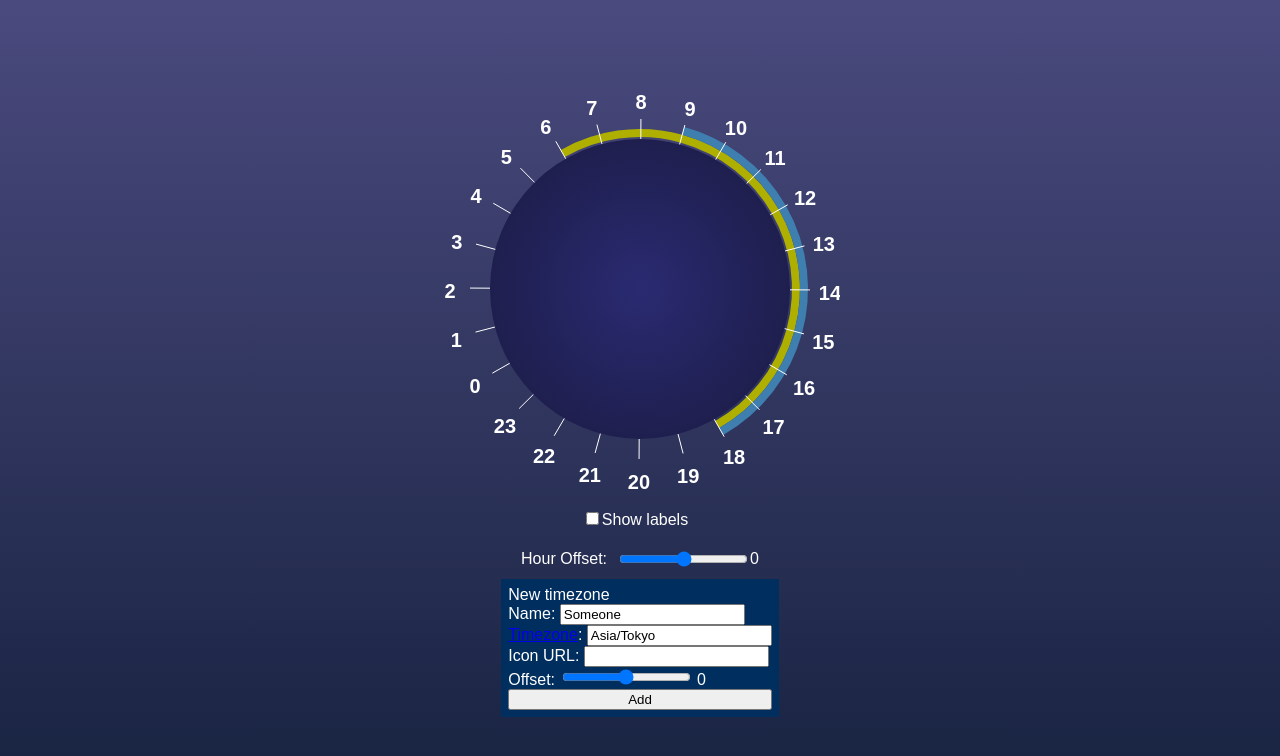
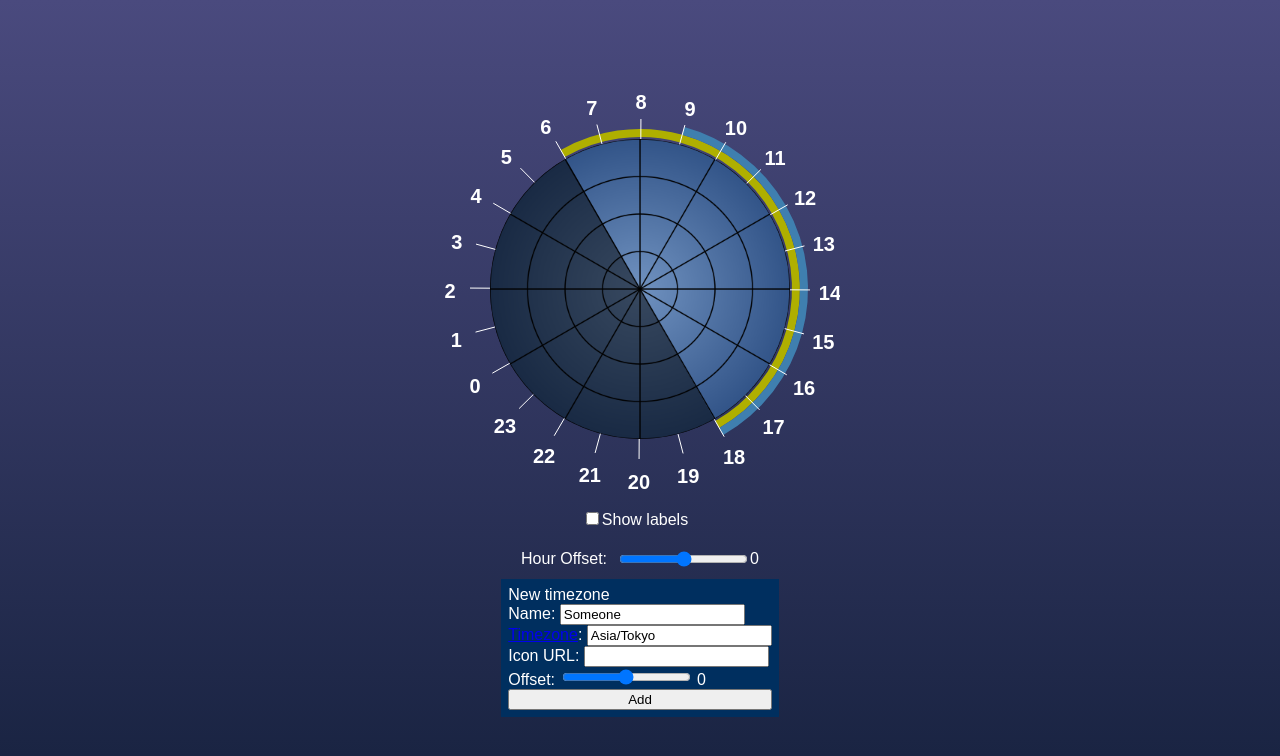
Before and after one commit to msakuta/world_clock, a plain HTML site: page index.html in a window 1280 px wide. Drawn offline with Linux system fonts and the light colour scheme.

Commit message:
Add background image and dark shade in night side
We want to use actual world map from north pole, but I couldn't find
copyright-free image of it.

```diff
--- a/index.html
+++ b/index.html
@@ -33,6 +33,8 @@
             height: 300px;
             border-radius: 50%;
             background: radial-gradient(circle, #2a2a72, #1a1a40);
+            background-image: url(images/world.png);
+            background-size: contain;
         }
 
         .person {
--- a/main.js
+++ b/main.js
@@ -47,11 +47,18 @@ function updateClock() {
     noon -= Math.floor(noon / 360) * 360;
 
     ctx.clearRect(0, 0, clockWidth, clockHeight);
+
     ctx.strokeStyle = "#afaf00";
     ctx.lineWidth = 8;
     ctx.beginPath();
     ctx.arc(clockWidth / 2, clockHeight / 2, daylightRadius - ctx.lineWidth / 2., noon * Math.PI / 180, (noon + 180) * Math.PI / 180);
     ctx.stroke();
+
+    ctx.beginPath();
+    ctx.arc(clockWidth / 2, clockHeight / 2, radius, (noon + 180) * Math.PI / 180, noon * Math.PI / 180);
+    ctx.fillStyle = 'rgba(0, 0, 0, 0.5)';
+    ctx.fill();
+
     ctx.lineWidth = 8;
     ctx.strokeStyle = "#3f7faf";
     ctx.beginPath();
```
Also changed, not shown: images/world.png (added), images/world.svg (added).
